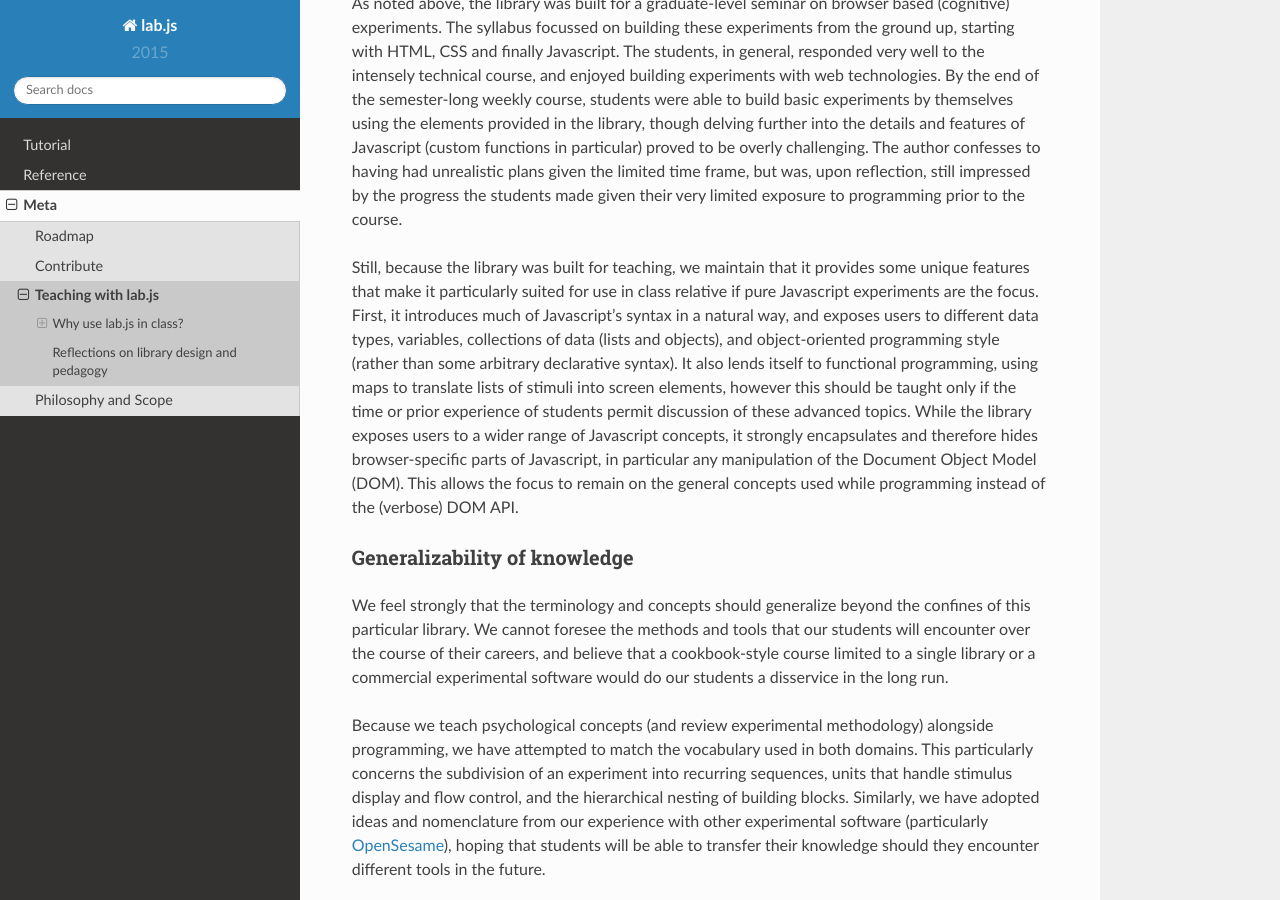
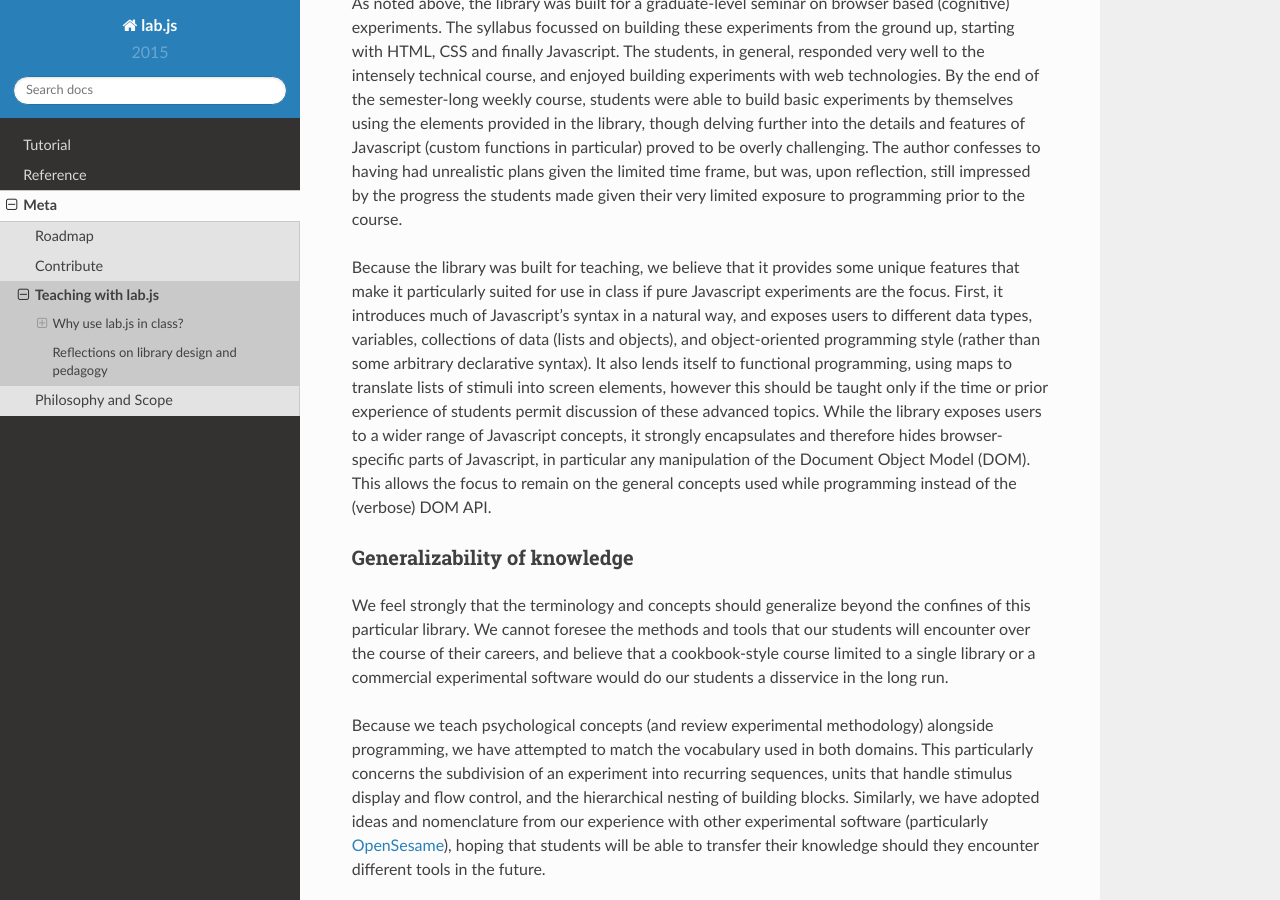
Before and after one commit to FelixHenninger/lab.js, a Sphinx documentation site: the page built from docs/meta/teach.rst, in a window 1280 px wide and 900 px high, scrolled down 465 px. Built offline with Sphinx 7.4.7 and the Read the Docs theme 2.0.0, drawn with Linux system fonts in a browser that asks for light colours.

Commit message:
Revise documentation section on teaching

```diff
--- a/docs/meta/teach.rst
+++ b/docs/meta/teach.rst
@@ -32,20 +32,19 @@
 the progress the students made given their very limited exposure to programming
 prior to the course.
 
-Still, because the library was built for teaching, we maintain that it provides
-some unique features that make it particularly suited for use in class relative
-if pure Javascript experiments are the focus. First, it introduces much of
-Javascript's syntax in a natural way, and exposes users to different data types,
-variables, collections of data (lists and objects), and object-oriented
-programming style (rather than some arbitrary declarative syntax). It also lends
-itself to functional programming, using maps to translate lists of stimuli
-into screen elements, however this should be taught only if the time or prior
-experience of students permit discussion of these advanced topics.
-While the library exposes users to a wider range of Javascript concepts, it
-strongly encapsulates and therefore hides browser-specific parts of Javascript,
-in particular any manipulation of the Document Object Model (DOM). This allows
-the focus to remain on the general concepts used while programming instead of
-the (verbose) DOM API.
+Because the library was built for teaching, we believe that it provides some
+unique features that make it particularly suited for use in class if pure
+Javascript experiments are the focus. First, it introduces much of Javascript's
+syntax in a natural way, and exposes users to different data types, variables,
+collections of data (lists and objects), and object-oriented programming style
+(rather than some arbitrary declarative syntax). It also lends itself to
+functional programming, using maps to translate lists of stimuli into screen
+elements, however this should be taught only if the time or prior experience of
+students permit discussion of these advanced topics. While the library exposes
+users to a wider range of Javascript concepts, it strongly encapsulates and
+therefore hides browser-specific parts of Javascript, in particular any
+manipulation of the Document Object Model (DOM). This allows the focus to remain
+on the general concepts used while programming instead of the (verbose) DOM API.
 
 Generalizability of knowledge
 ^^^^^^^^^^^^^^^^^^^^^^^^^^^^^
```
